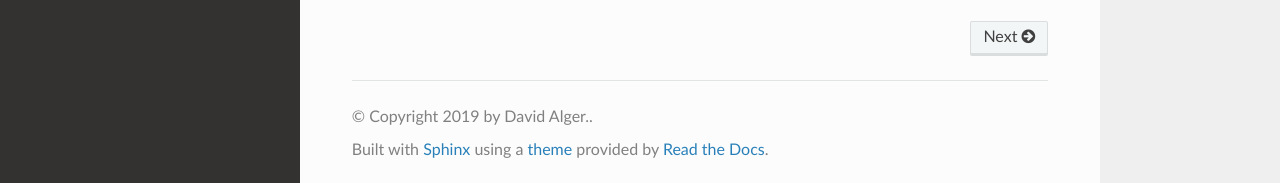
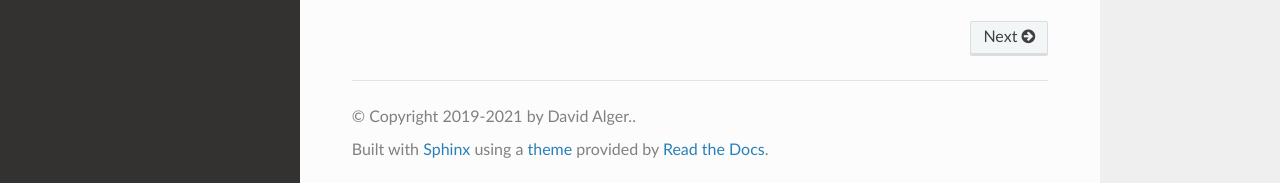
Before and after one commit to wardenenv/warden, a Sphinx documentation site: the page built from docs/index.md, in a window 1280 px wide and 900 px high, scrolled down 671 px. Shown: the part 714-897 px from the top of the window. Built offline with Sphinx 7.4.7 and the Read the Docs theme 2.0.0, drawn with Linux system fonts in a browser that asks for light colours; pages that are not in the unit, such as notebooks, are missing from menus.

Commit message:
Update copyright

```diff
--- a/docs/conf.py
+++ b/docs/conf.py
@@ -27,7 +27,7 @@ source_suffix = ['.rst', '.md']
 master_doc = 'index'
 
 project = 'Warden'
-copyright = '2019 by David Alger.'
+copyright = '2019-2021 by David Alger.'
 author = 'David Alger'
 version = ''
 release = ''
```
